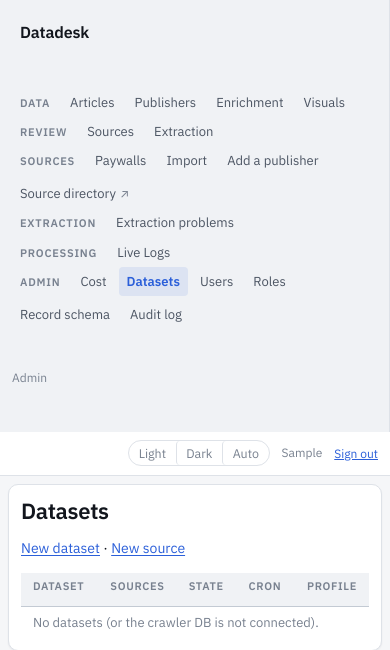
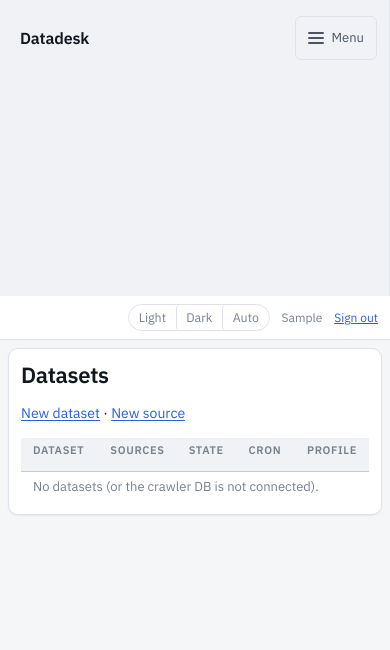
Before and after one commit to LocalNewsImpact/datadesk, a Django app: page /manage/datasets/ in a window 390 px wide. Shown: the top 650 px of the page. Run offline with Django 4.2, Linux system fonts and the light colour scheme; the visitor is signed in with stand-in values (Sample User, id 1); data that the repository does not hold is empty; parts of the project's set-up code (start-up, migrations or seed data) failed here and were passed over.

Commit message:
The nav collapses to a button on a phone
Below 60rem the sidebar was already a wrapped row rather than a column,
and still six groups: the queue's heading sat 330px down an 844px
screen, so working on a phone began by scrolling past the navigation.
Closed, the sidebar is the brand and a Menu button, and the heading is
at 165px.

The nav is open in the markup and the script closes it. That order is
the point: a script that fails leaves somebody with the navigation they
have always had, where the other order leaves them with none. The
breakpoint is read with matchMedia rather than from innerWidth, so a
window dragged wider is never left with a hidden nav and no button to
bring it back, and a rotation is the browser's problem.

The waiting count rides on the button, because it is the reason to open
it. "Access by dataset" hides with the menu, keyed off the button's own
aria-expanded -- that attribute has to be right for a screen reader
anyway, and where `:has` is not understood the line simply stays. It
cannot move inside the nav: its `margin-top: auto` is what pins it to
the foot of the column on a desktop.

Verified at 390x844 and again at 1440x900, where the button is absent,
the nav is a column, and the table is table-row and table-cell with its
original padding.

```diff
--- a/static/css/datadesk.css
+++ b/static/css/datadesk.css
@@ -195,6 +195,24 @@ code, .mono, .mono-inline {
 
 main { flex: 1; padding: var(--s-5); min-width: 0; }
 
+/* The menu button. Absent above 60rem, where the nav is a column that
+   costs nothing to leave open. */
+.nav-toggle { display: none; }
+.nav-toggle-bars,
+.nav-toggle-bars::before,
+.nav-toggle-bars::after {
+  display: block;
+  width: 1rem;
+  height: 2px;
+  background: currentColor;
+  border-radius: 1px;
+}
+.nav-toggle-bars { position: relative; }
+.nav-toggle-bars::before,
+.nav-toggle-bars::after { content: ""; position: absolute; left: 0; }
+.nav-toggle-bars::before { top: -5px; }
+.nav-toggle-bars::after { top: 5px; }
+
 @media (max-width: 60rem) {
   .shell { grid-template-columns: minmax(0, 1fr); }
   .sidebar {
@@ -205,6 +223,56 @@ main { flex: 1; padding: var(--s-5); min-width: 0; }
   .nav-group + .nav-group { margin-top: 0; }
   .sidebar-foot { margin-top: 0; }
   main { padding: var(--s-4); }
+
+  /* The brand and the button on one line, which is the whole sidebar
+     while the menu is closed: about 3rem instead of 330px. */
+  .brand {
+    display: flex;
+    align-items: center;
+    justify-content: space-between;
+    gap: var(--s-3);
+    width: 100%;
+  }
+  .nav-toggle {
+    display: inline-flex;
+    align-items: center;
+    gap: var(--s-2);
+    min-height: 2.75rem;
+    padding: var(--s-1) var(--s-3);
+    font: inherit;
+    font-size: var(--fs-sm);
+    color: var(--text-2);
+    background: none;
+    border: 1px solid var(--border);
+    border-radius: var(--r-md);
+    cursor: pointer;
+  }
+  .nav-toggle:hover { color: var(--text); background: var(--surface-2); }
+  .nav-toggle:focus-visible { outline: 2px solid var(--accent); outline-offset: 2px; }
+  .nav-toggle .nav-count {
+    padding: 0 .35rem;
+    border-radius: .6rem;
+    background: var(--accent);
+    color: var(--on-accent);
+    font-size: var(--fs-2xs);
+    font-variant-numeric: tabular-nums;
+  }
+
+  /* "Access by dataset" is orientation for the menu, so it keeps the
+     menu's company. Derived from the button's own aria state rather than
+     a second flag: that attribute has to be right for a screen reader
+     anyway, and where `:has` is not understood the line simply stays,
+     which is what it did before. It cannot move into the nav -- its
+     `margin-top: auto` is what pins it to the foot of the column on a
+     desktop. */
+  .sidebar:has(.nav-toggle[aria-expanded="false"]) .sidebar-foot { display: none; }
+
+  /* Open, the menu is the full list again -- a column, because a wrapped
+     row of six groups is the thing being replaced. */
+  .sidebar { flex-wrap: wrap; }
+  .sidebar nav { flex-basis: 100%; }
+  .sidebar nav .nav-group { display: block; }
+  .sidebar nav .nav-group + .nav-group { margin-top: var(--s-3); }
 }
 
 /* ===========================================================================
--- /dev/null
+++ b/static/js/nav-menu.js
@@ -0,0 +1,51 @@
+/* The site nav, closed on a phone.
+
+   Below 60rem the sidebar is already a wrapped row rather than a column,
+   and it is still six groups and about 330px of an 844px screen before
+   the page starts -- so every queue opened on a phone begins with a
+   scroll past the nav to reach the work.
+
+   The nav is open in the markup and this closes it. That order matters:
+   a script that fails leaves the menu as the list it has always been,
+   where the other order would leave somebody with no navigation at all.
+
+   The breakpoint is the one the sidebar already changes shape at, read
+   from a media query rather than from window.innerWidth, so the two
+   cannot drift apart and a rotation is handled by the browser. */
+(function () {
+  "use strict";
+
+  var button = document.querySelector(".nav-toggle");
+  var nav = document.getElementById("site-nav");
+  if (!button || !nav) return;
+
+  var narrow = window.matchMedia("(max-width: 60rem)");
+
+  function show(open) {
+    nav.hidden = !open;
+    button.setAttribute("aria-expanded", open ? "true" : "false");
+  }
+
+  /* Wide screens have no button and must never be left with a hidden
+     nav -- including when a phone-width window is dragged wider with the
+     menu closed. */
+  function fit() {
+    show(!narrow.matches);
+  }
+
+  button.addEventListener("click", function () {
+    show(nav.hidden);
+  });
+
+  /* A link inside the menu closes it on the way out. Without this the
+     menu is still open behind the new page for the moment before it
+     paints, which reads as a click that did nothing. */
+  nav.addEventListener("click", function (event) {
+    if (narrow.matches && event.target.closest("a")) show(false);
+  });
+
+  if (narrow.addEventListener) narrow.addEventListener("change", fit);
+  else narrow.addListener(fit);
+
+  fit();
+})();
--- a/templates/base.html
+++ b/templates/base.html
@@ -23,13 +23,37 @@
   paint, or a dark reader sees a white flash on every page.
   {% endcomment %}
   <script src="{% static 'js/datadesk-theme.js' %}"></script>
+  {% comment %}
+  Deferred, unlike the theme stamp: an open menu closing on load is a
+  visible change but not a wrong one, while an unstyled theme flash is.
+  {% endcomment %}
+  <script src="{% static 'js/nav-menu.js' %}" defer></script>
 </head>
 <body>
   <div class="shell{% if not has_access %} no-sidebar{% endif %}">
     {% if has_access %}
     <aside class="sidebar">
-      <div class="brand"><a href="/">Datadesk</a></div>
-      <nav>
+      {% todo_count as waiting %}
+      <div class="brand">
+        <a href="/">Datadesk</a>
+        {% comment %}
+        The menu button, for the width where the nav is six stacked groups
+        and 330px of a phone screen before the page starts.
+
+        Rendered always and shown by CSS only under 60rem, and the nav is
+        open in the markup: with no script the menu is the list it has
+        always been, which is the state somebody with a failed script
+        should be left in. The script closes it, not the other way round.
+
+        The count rides on the button because it is the reason to open it.
+        {% endcomment %}
+        <button type="button" class="nav-toggle" aria-controls="site-nav"
+                aria-expanded="true">
+          <span class="nav-toggle-bars" aria-hidden="true"></span>
+          Menu{% if waiting %} <span class="nav-count">{{ waiting }}</span>{% endif %}
+        </button>
+      </div>
+      <nav id="site-nav">
         {% comment %}
         A group renders only for roles that reach it. That is
         presentation, not access control: every view behind these links
@@ -40,7 +64,6 @@
         landing page: somebody three pages deep should not have to go home
         to find out something arrived.
         {% endcomment %}
-        {% todo_count as waiting %}
         {% if waiting %}
         <div class="nav-group">
           <a class="nav-item {% nav_active 'landing' %}" href="{% url 'landing' %}">
```
Also changed, not shown: tests/test_a_record_table_reflows_on_a_phone.py (+67 -0 lines).
